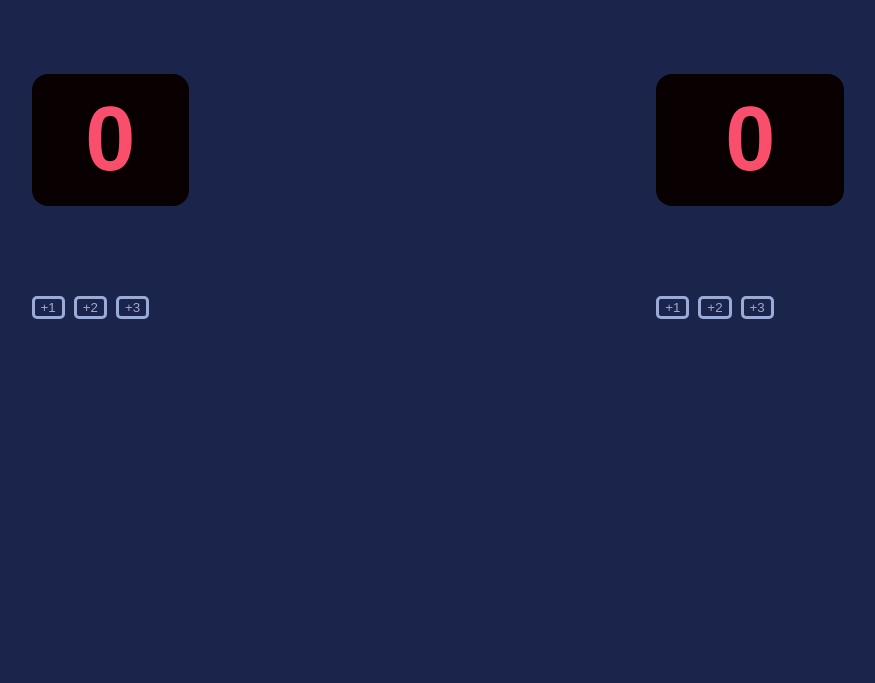
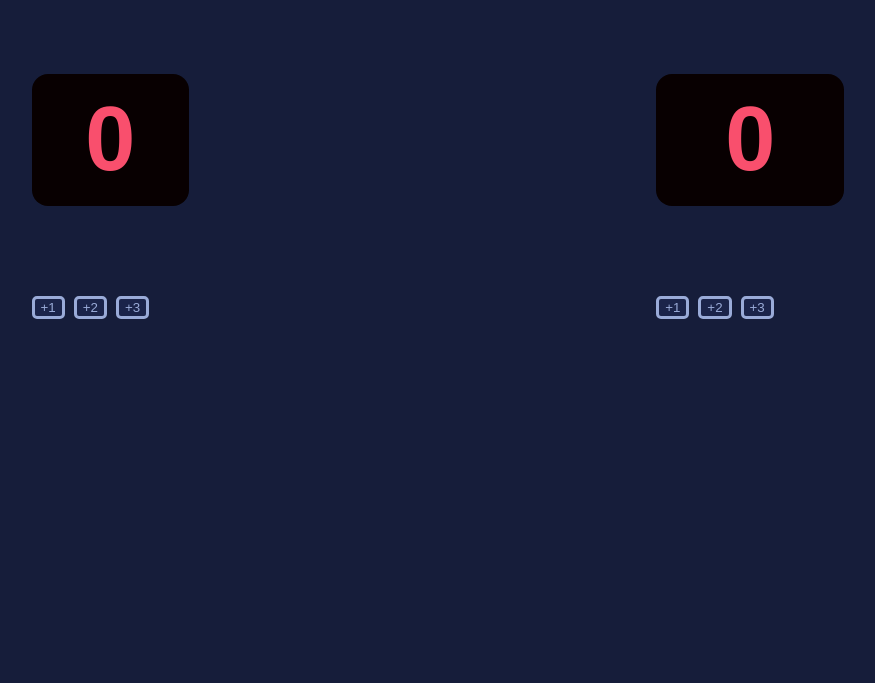
Before and after one commit to AdamHev/score-board, a website built with Vite: page index.html in a window 1280 px wide. Shown: the part 117-800 px from the top of the page, without its empty margins (202-1077 px from the left). Built offline with nearby package versions, Linux system fonts and the light colour scheme; a web font is replaced by a local one.

Commit message:
Updated background color

```diff
--- a/index.css
+++ b/index.css
@@ -1,6 +1,6 @@
 body {
     margin: 0;
-    background-color: #1B244A;
+    background-color: #161d3aff;
     /*
     width: 575px;
     height: 385px;
```
